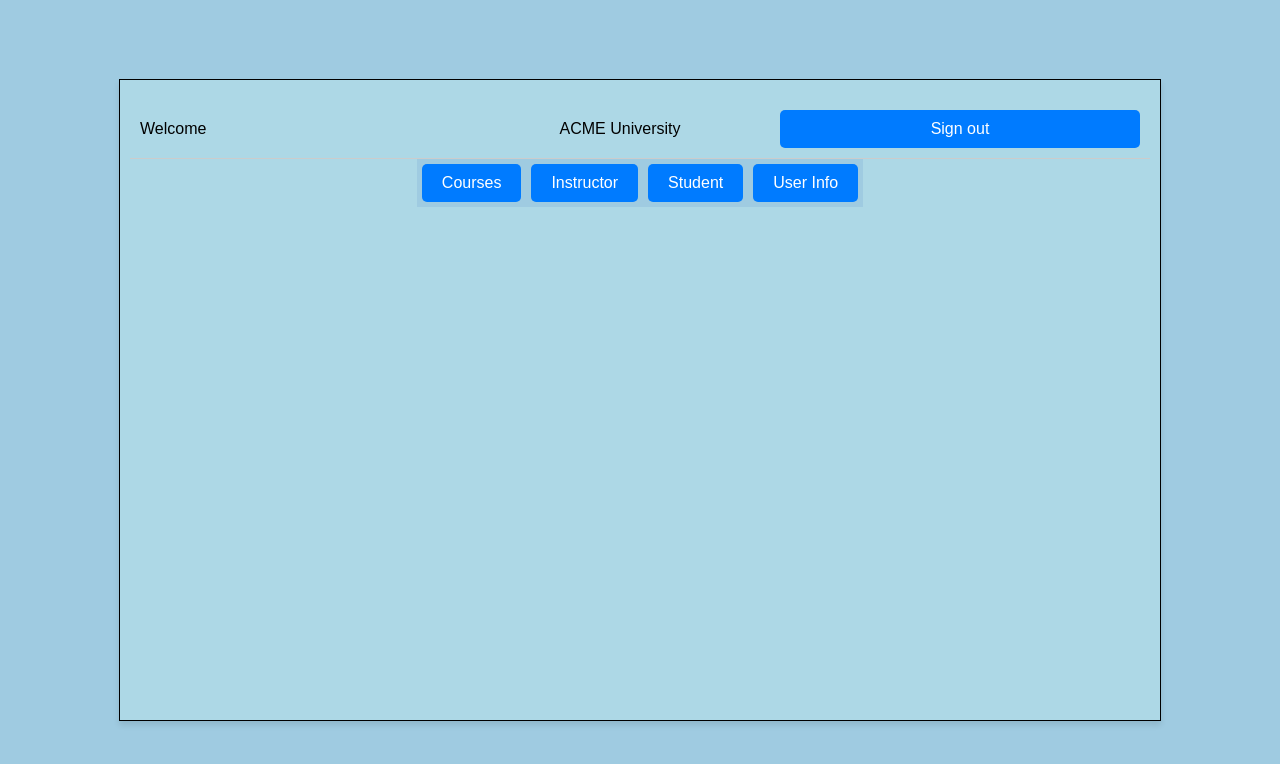
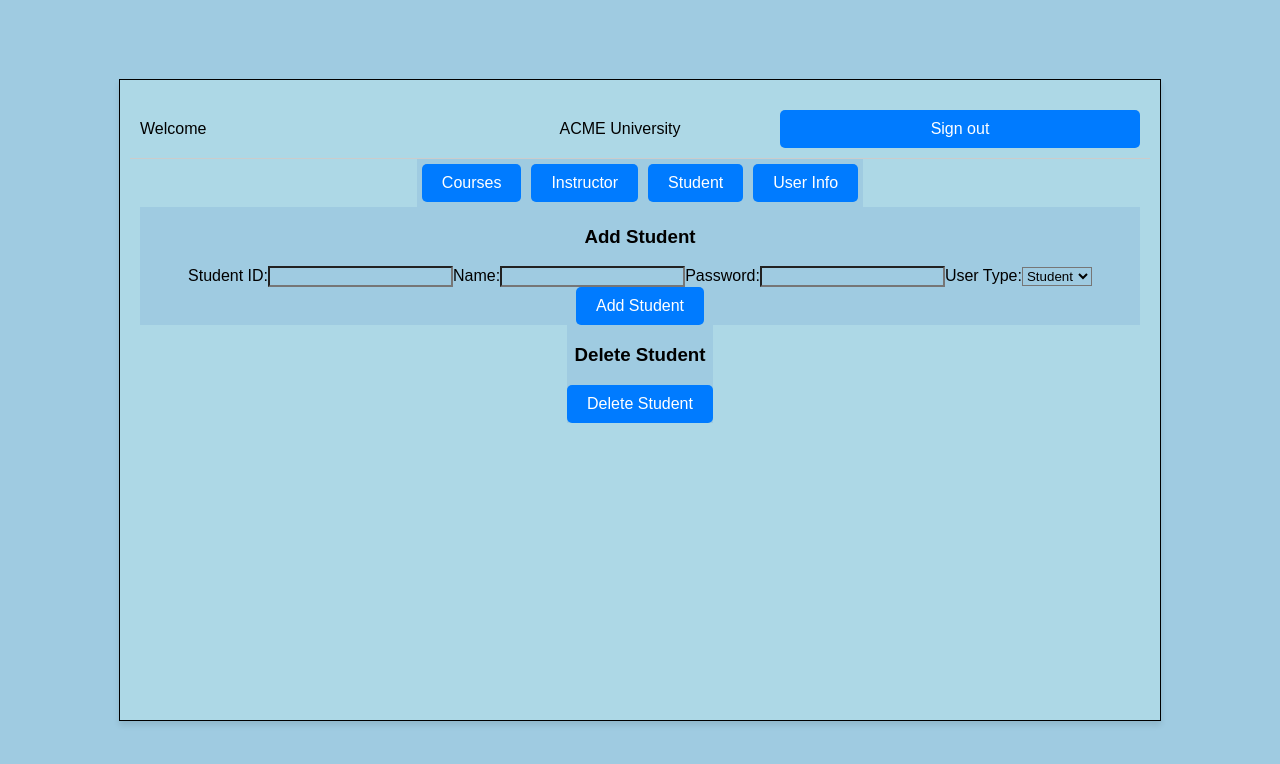
Before and after one commit to HikaruKurusu/Lab-8-Mini-Proj-CSE-108, a React (Create React App) app in the folder lab08/: page /admin-student-enroll in a window 1280 px wide. Shown: the top 764 px of the page. Built offline with nearby package versions, Linux system fonts and the light colour scheme.

Commit message:
Did student add and delete

```diff
--- a/lab08/src/admin_pages/AdminStudentEnroll.jsx
+++ b/lab08/src/admin_pages/AdminStudentEnroll.jsx
@@ -4,6 +4,10 @@ import { useNavigate } from "react-router-dom";
 
 function AdminStudentEnroll() {
   const [name, setName] = useState([]);
+  const [studentID, setStudentID] = useState('');
+  const [studentName, setStudentName] = useState('');
+  const [studentPassword, setStudentPassword] = useState('');
+  const [userType, setUserType] = useState('student');
   const navigate = useNavigate();
 
   const handleLogout = () => {
@@ -22,10 +26,10 @@ function AdminStudentEnroll() {
       navigate("/admin-user-info");
     }
   };
-  useEffect(() => {
-    const fetchName = async () => {
+
+  const fetchStudentName = async () => {
     try {
-        const studentId = localStorage.getItem('userId'); // Assume student ID is stored in localStorage
+      const studentId = localStorage.getItem('userId');
       if (!studentId) {
         console.error('Student ID not found');
         return;
@@ -36,9 +40,8 @@ function AdminStudentEnroll() {
       }
       const data = await response.json();
 
-        // Assuming the API returns an object with a 'name' property
       if (data.name) {
-          setName(data.name); // Set the fetched name in the state
+        setName(data.name);
       } else {
         console.error('Invalid name data format:', data);
       }
@@ -47,8 +50,59 @@ function AdminStudentEnroll() {
     }
   };
 
-    fetchName();
+  useEffect(() => {
+    fetchStudentName();
   }, []);
+
+  // Add Student API Call
+  const addStudent = async () => {
+    const studentData = {
+      name: studentName,
+      userID: studentID,
+      password: studentPassword,
+      userType: userType
+    };
+
+    try {
+      const response = await fetch('http://127.0.0.1:5000/add_student', {
+        method: 'POST',
+        headers: {
+          'Content-Type': 'application/json',
+        },
+        body: JSON.stringify(studentData),
+      });
+      const data = await response.json();
+
+      if (response.ok) {
+        alert('Student added successfully');
+        // Optionally, clear the form or update the UI
+      } else {
+        alert(data.error || 'Failed to add student');
+      }
+    } catch (error) {
+      console.error('Error adding student:', error);
+      alert('Error adding student');
+    }
+  };
+
+  // Delete Student API Call
+  const deleteStudent = async (userID) => {
+    try {
+      const response = await fetch(`http://127.0.0.1:5000/delete_student/${userID}`, {
+        method: 'DELETE',
+      });
+      const data = await response.json();
+
+      if (response.ok) {
+        alert('Student deleted successfully');
+      } else {
+        alert(data.error || 'Failed to delete student');
+      }
+    } catch (error) {
+      console.error('Error deleting student:', error);
+      alert('Error deleting student');
+    }
+  };
 
   return (
     <div className="outerAdminHome">
@@ -84,7 +138,43 @@ function AdminStudentEnroll() {
         >
           User Info
         </button>
+      </div>
 
+      {/* Add Student Form */}
+      <div className="addStudentForm">
+        <h3>Add Student</h3>
+        <label>Student ID:</label>
+        <input
+          type="text"
+          value={studentID}
+          onChange={(e) => setStudentID(e.target.value)}
+        />
+        <label>Name:</label>
+        <input
+          type="text"
+          value={studentName}
+          onChange={(e) => setStudentName(e.target.value)}
+        />
+        <label>Password:</label>
+        <input
+          type="password"
+          value={studentPassword}
+          onChange={(e) => setStudentPassword(e.target.value)}
+        />
+        <label>User Type:</label>
+        <select value={userType} onChange={(e) => setUserType(e.target.value)}>
+          <option value="student">Student</option>
+          <option value="teacher">Teacher</option>
+        </select>
+        <button onClick={addStudent}>Add Student</button>
+      </div>
+
+      {/* Delete Student Button */}
+      <div className="deleteStudent">
+        <h3>Delete Student</h3>
+        <button onClick={() => deleteStudent(studentID)}>
+          Delete Student
+        </button>
       </div>
     </div>
   );
```
Lines whose indentation alone changed are shown as unchanged.
